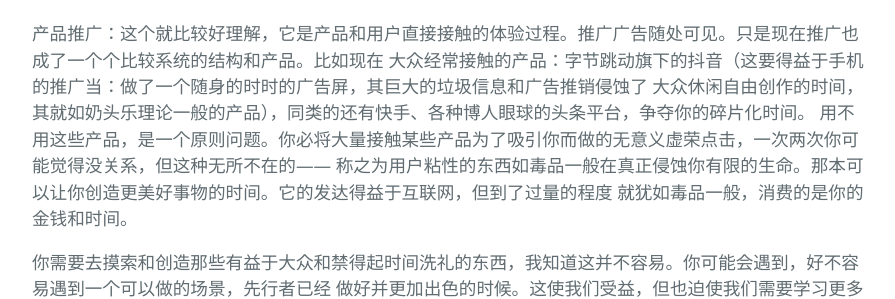
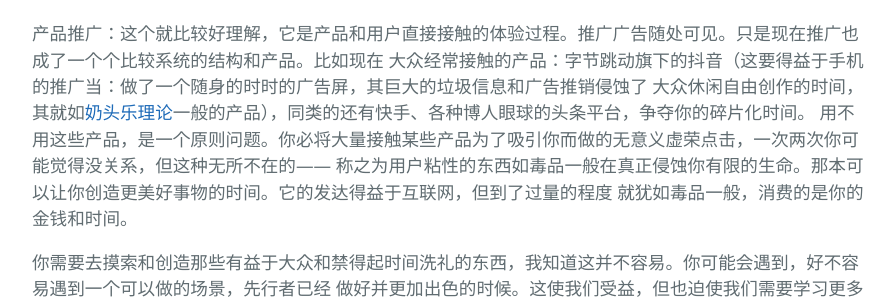
Before and after one commit to AmbroseRen/test, a Jekyll site: the page built from Data/MD/2021/04/20210410.md, in a window 1280 px wide. Shown: the part 725-1024 px from the top of the page, without its empty margins (192-1087 px from the left). Built offline with Jekyll 4.4.1, drawn with Linux system fonts in a browser that asks for light colours; our own code applies the rules of GitHub Pages for plain Markdown files; the repository's description, which GitHub fills in, is left out; some of the changed lines change nothing that is shown.

Commit message:
Update 20210410.md

```diff
--- a/Data/MD/2021/04/20210410.md
+++ b/Data/MD/2021/04/20210410.md
@@ -23,7 +23,7 @@
 
 产品推广：这个就比较好理解，它是产品和用户直接接触的体验过程。推广广告随处可见。只是现在推广也成了一个个比较系统的结构和产品。比如现在
 大众经常接触的产品：字节跳动旗下的抖音（这要得益于手机的推广当：做了一个随身的时时的广告屏，其巨大的垃圾信息和广告推销侵蚀了
-大众休闲自由创作的时间，其就如奶头乐理论一般的产品），同类的还有快手、各种博人眼球的头条平台，争夺你的碎片化时间。
+大众休闲自由创作的时间，其就如[奶头乐理论](https://wiki.mbalib.com/wiki/%E5%A5%B6%E5%A4%B4%E4%B9%90%E7%90%86%E8%AE%BA)一般的产品），同类的还有快手、各种博人眼球的头条平台，争夺你的碎片化时间。
 用不用这些产品，是一个原则问题。你必将大量接触某些产品为了吸引你而做的无意义虚荣点击，一次两次你可能觉得没关系，但这种无所不在的——
 称之为用户粘性的东西如毒品一般在真正侵蚀你有限的生命。那本可以让你创造更美好事物的时间。它的发达得益于互联网，但到了过量的程度
 就犹如毒品一般，消费的是你的金钱和时间。
```
